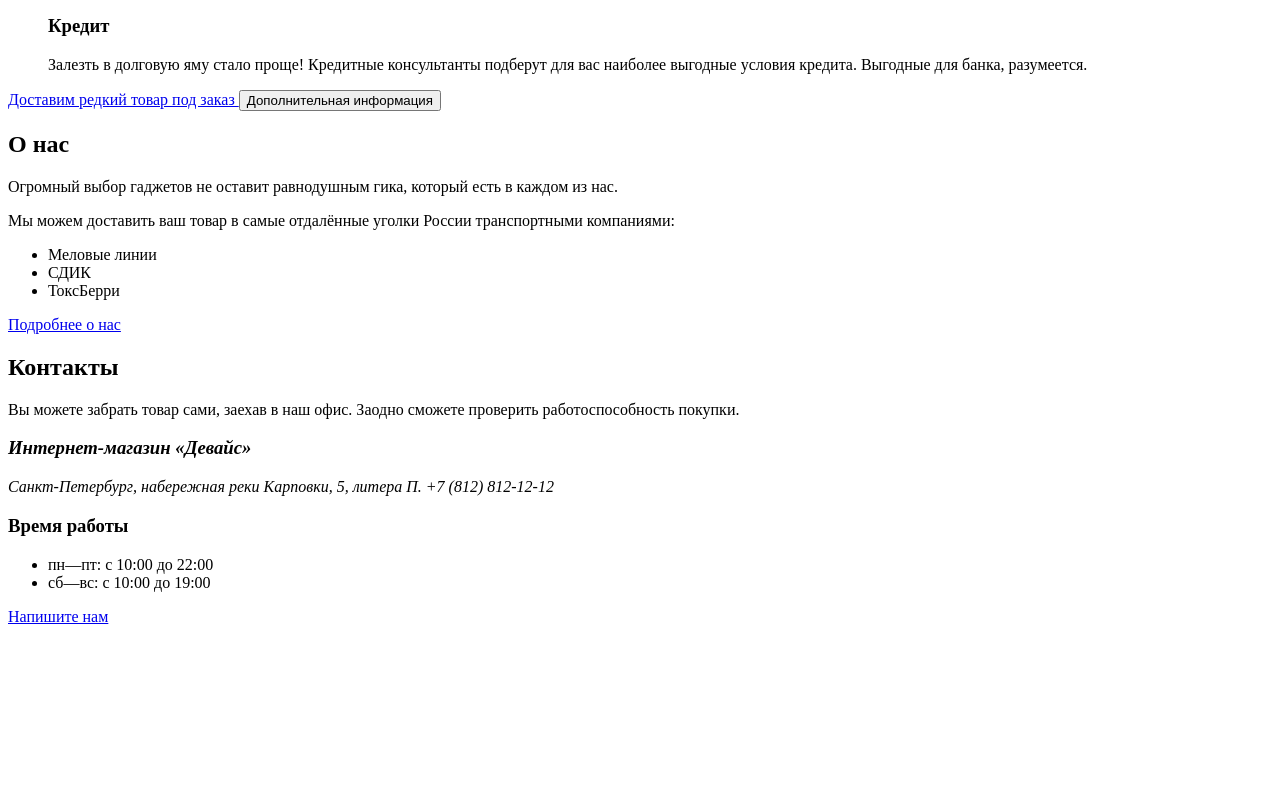
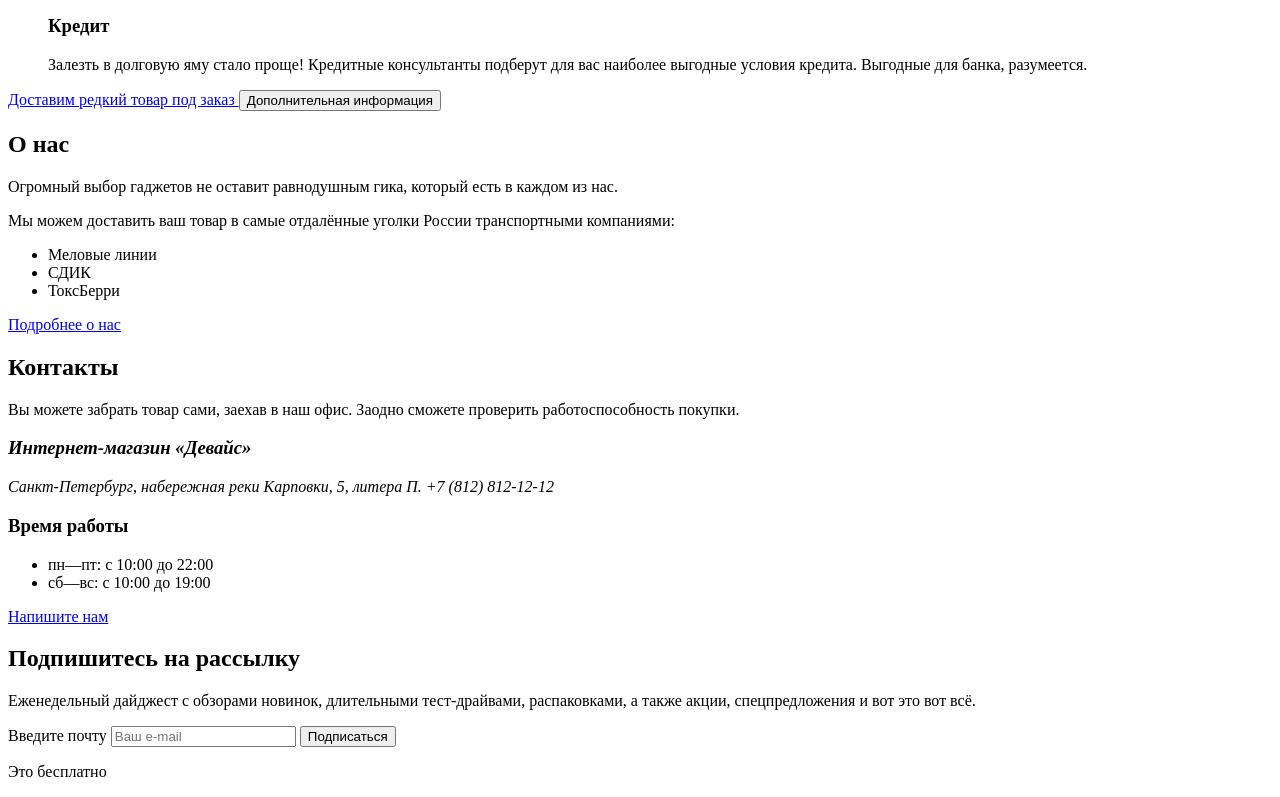
Before and after one commit to htmlacademy-htmlcss/1573711-device-34, a plain HTML site: page index.html in a window 1280 px wide. Shown: the part 1953-2750 px from the top of the page. Before the commit the page ends 2587 px from the top, so only its background shows below. Drawn offline with Linux system fonts and the light colour scheme.

Commit message:
Добавляет секцию с подпиской

```diff
--- a/index.html
+++ b/index.html
@@ -309,7 +309,19 @@
         </ul>
         <a class="contacts-button" href="#">Напишите нам</a>
       </section>
+      <section class="subscription">
+        <h2 class="subscription-title">Подпишитесь на рассылку</h2>
+        <p class="subscription-descriptor">
+          Еженедельный дайджест с обзорами новинок, длительными тест-драйвами, распаковками, а также акции, спецпредложения и вот это вот всё.
+        </p>
+        <form class="subscription-form" action="https://echo.htmlacademy.ru/">
+          <label class="visually-hidden" for="email-subs">Введите почту</label>
+          <input class="subscription-email" type="email" id="email-subs" placeholder="Ваш e-mail">
+          <button class="subscription-button" type="submit">Подписаться</button>
+        </form>
+        <p class="subscription-info">Это бесплатно</p>
+      </section>
+    </main>
 
-    </main>
   </body>
 </html>
```
